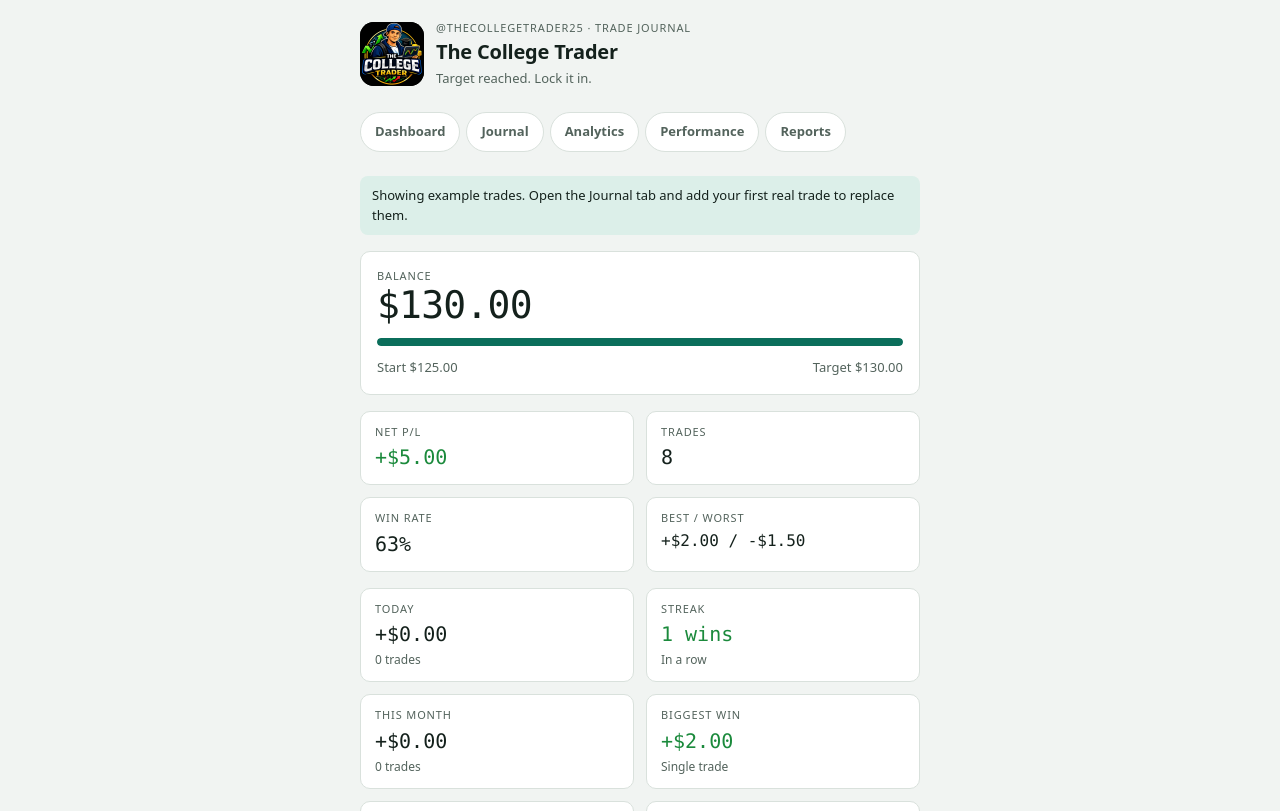
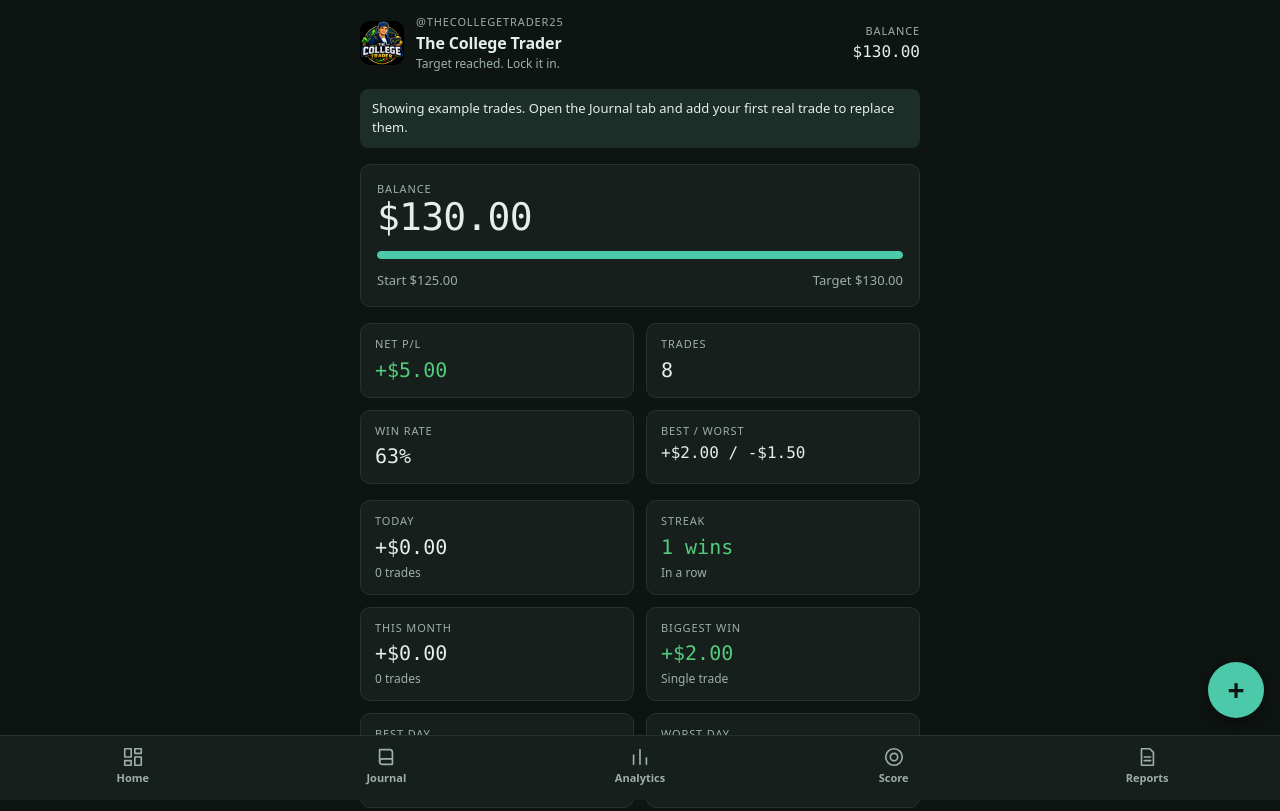
Before and after one commit to ashutosh04tiwari-ops/college-trader, a plain HTML site: page index.html in a window 1280 px wide. Shown: the top 811 px of the page. Drawn offline with Linux system fonts and the light colour scheme.

Commit message:
Add files via upload

```diff
--- a/index.html
+++ b/index.html
@@ -11,6 +11,7 @@
 <meta name="mobile-web-app-capable" content="yes">
 <meta name="apple-mobile-web-app-title" content="College Trader">
 <meta name="apple-mobile-web-app-status-bar-style" content="default">
+<script>try{var __t=localStorage.getItem("ct-theme");document.documentElement.setAttribute("data-theme",__t==="light"?"light":"dark");}catch(e){document.documentElement.setAttribute("data-theme","dark");}</script>
 <style>html{padding-top:env(safe-area-inset-top,0px);padding-bottom:env(safe-area-inset-bottom,0px)}body{margin:0}</style>
 <title>The College Trader</title>
 <style>
@@ -67,17 +68,19 @@ body {
   font-family: var(--font-body);
   font-size: 15px;
   line-height: 1.5;
-  padding-block: 20px 40px;
+  padding-block: 14px 110px;
   padding-left: max(16px, env(safe-area-inset-left, 0px));
   padding-right: max(16px, env(safe-area-inset-right, 0px));
 }
 .wrap { max-width: 560px; margin: 0 auto; display: flex; flex-direction: column; gap: 16px; }
 .num { font-family: var(--font-num); font-variant-numeric: tabular-nums; }
-h1 { margin: 0; font-size: 20px; font-weight: 600; letter-spacing: -0.01em; text-wrap: balance; }
+h1 { margin: 0; font-size: 16px; font-weight: 600; letter-spacing: -0.01em; text-wrap: balance; }
 .brand { display: flex; align-items: center; gap: 12px; }
-.logo { width: 64px; height: 64px; border-radius: 14px; flex: none; background: #000; }
+.logo { width: 44px; height: 44px; border-radius: 10px; flex: none; background: #000; }
+.hb { margin-left: auto; text-align: right; flex: none; }
+.hb .num { font-size: 16px; font-weight: 500; }
 .bt { min-width: 0; }
-.sub { margin: 2px 0 0; color: var(--ink-2); font-size: 13px; }
+.sub { margin: 0; color: var(--ink-2); font-size: 12px; }
 .card { background: var(--surface); border: 1px solid var(--line); border-radius: 10px; padding: 16px; }
 .label { font-size: 11px; letter-spacing: 0.08em; text-transform: uppercase; color: var(--ink-2); }
 .hero { display: flex; flex-direction: column; gap: 12px; }
@@ -162,10 +165,25 @@ select { font: inherit; }
 .bbar i { display: block; height: 100%; border-radius: 3px; }
 .bnone { font-size: 13px; color: var(--ink-2); margin: 8px 0 0; }
 [hidden] { display: none !important; }
-.tabs { position: sticky; top: 0; z-index: 5; display: flex; gap: 6px; overflow-x: auto; padding: 8px 0; background: var(--bg); scrollbar-width: none; }
-.tabs::-webkit-scrollbar { display: none; }
-.tabs button { flex: none; min-height: 40px; padding: 6px 14px; border-radius: 20px; background: var(--surface); color: var(--ink-2); border: 1px solid var(--line); font-weight: 600; font-size: 13px; white-space: nowrap; }
-.tabs button.on { background: var(--accent); color: var(--on-fill); border-color: var(--accent); }
+.tabs { position: fixed; left: 0; right: 0; bottom: 0; z-index: 20; display: grid; grid-template-columns: repeat(5, minmax(0, 1fr)); background: var(--surface); border-top: 1px solid var(--line); padding: 6px 6px calc(6px + env(safe-area-inset-bottom, 0px)); }
+.tabs button { background: transparent; border: 0; color: var(--ink-2); display: flex; flex-direction: column; align-items: center; gap: 2px; font-size: 11px; font-weight: 600; min-height: 52px; padding: 4px 0; border-radius: 10px; }
+.tabs svg { width: 22px; height: 22px; fill: none; stroke: currentColor; stroke-width: 1.8; stroke-linecap: round; stroke-linejoin: round; }
+.tabs button.on { color: var(--accent); }
+.fab { position: fixed; right: max(16px, env(safe-area-inset-right, 0px)); bottom: calc(82px + env(safe-area-inset-bottom, 0px)); width: 56px; height: 56px; min-height: 56px; border-radius: 50%; background: var(--accent); color: var(--on-fill); font-size: 30px; line-height: 1; padding: 0; border: 0; box-shadow: 0 4px 14px rgba(0,0,0,0.4); z-index: 19; }
+#splash { position: fixed; inset: 0; z-index: 100; background: #000; display: flex; align-items: center; justify-content: center; animation: splashout 0.4s ease 0.9s forwards; }
+#splash img { width: 120px; height: 120px; border-radius: 24px; }
+@keyframes splashout { to { opacity: 0; visibility: hidden; } }
+@keyframes fadein { from { opacity: 0; transform: translateY(6px); } to { opacity: 1; transform: none; } }
+.panel:not([hidden]) { animation: fadein 0.25s ease; }
+.list.tl { gap: 10px; display: flex; flex-direction: column; }
+.list.tl li { display: grid; grid-template-columns: minmax(0, 1fr) auto; gap: 6px 10px; align-items: start; background: var(--bg); border: 1px solid var(--line); border-left: 4px solid var(--line); border-radius: 12px; padding: 12px; }
+.list.tl li.w { border-left-color: var(--profit); }
+.list.tl li.l { border-left-color: var(--loss); }
+.list.tl .tpl { font-size: 18px; }
+.tfoot { grid-column: 1 / -1; display: flex; justify-content: space-between; align-items: center; gap: 8px; }
+.badge { display: inline-block; font-size: 11px; font-weight: 700; letter-spacing: 0.05em; text-transform: uppercase; padding: 2px 8px; border-radius: 10px; margin-right: 6px; }
+.badge.buy { background: color-mix(in srgb, var(--profit) 22%, transparent); color: var(--profit); }
+.badge.sell { background: color-mix(in srgb, var(--loss) 22%, transparent); color: var(--loss); }
 .panel { display: flex; flex-direction: column; gap: 16px; }
 .shead { display: flex; justify-content: space-between; align-items: flex-start; gap: 12px; }
 .score { font-family: var(--font-num); font-size: 44px; font-weight: 500; line-height: 1; letter-spacing: -0.02em; }
@@ -183,26 +201,19 @@ select { font: inherit; }
 .settings { display: grid; grid-template-columns: repeat(2, minmax(0, 1fr)); gap: 10px; margin-top: 10px; }
 .empty { color: var(--ink-2); font-size: 14px; padding: 8px 0 2px; }
 .status { font-size: 12px; color: var(--ink-2); text-align: center; }
-@media (prefers-reduced-motion: reduce) { .bar > i { transition: none; } }
+@media (prefers-reduced-motion: reduce) { .bar > i { transition: none; } .panel:not([hidden]), #splash { animation: none; } #splash { display: none; } }
 </style>
 
 <div class="wrap">
   <div class="brand">
-    <img class="logo" src="logo.png" alt="The College Trader logo" width="64" height="64">
+    <img class="logo" src="logo.png" alt="The College Trader logo" width="44" height="44">
     <div class="bt">
-    <div class="label">@thecollegetrader25 &middot; Trade journal</div>
+    <div class="label">@thecollegetrader25</div>
     <h1>The College Trader</h1>
     <p class="sub" id="subtitle">XAUUSD scalps, one line per trade.</p>
     </div>
+    <div class="hb"><div class="label">Balance</div><div class="num" id="hbal">$0.00</div></div>
   </div>
-
-  <nav class="tabs" role="tablist" aria-label="Journal sections">
-    <button type="button" role="tab" id="tab-dash">Dashboard</button>
-    <button type="button" role="tab" id="tab-journal">Journal</button>
-    <button type="button" role="tab" id="tab-analytics">Analytics</button>
-    <button type="button" role="tab" id="tab-perf">Performance</button>
-    <button type="button" role="tab" id="tab-reports">Reports</button>
-  </nav>
 
   <div class="panel" id="p-dash">
   <div id="banner2" class="note-banner" hidden>Showing example trades. Open the Journal tab and add your first real trade to replace them.</div>
@@ -247,7 +258,7 @@ select { font: inherit; }
   </div>
 
   <div class="panel" id="p-journal" hidden>
-  <section class="card" aria-label="Add a trade">
+  <section class="card" aria-label="Add a trade" id="addcard">
     <div class="label">Add trade</div>
     <div id="banner" class="note-banner" style="margin-top:10px" hidden>These 8 trades are examples. Add your first real trade or note and they will be removed.</div>
     <div class="form">
@@ -335,7 +346,7 @@ select { font: inherit; }
 
   <section class="card" aria-label="Trade list">
     <div class="label">Trades, newest first</div>
-    <ul class="list" id="list"></ul>
+    <ul class="list tl" id="list"></ul>
     <div class="empty" id="empty" hidden>No trades yet. Add your first one above.</div>
   </section>
   </div>
@@ -412,6 +423,7 @@ select { font: inherit; }
 
   <section class="card" aria-label="Account settings">
     <div class="label">Account</div>
+    <button type="button" class="b-ghost" id="themebtn" style="margin-top:10px"></button>
     <div class="settings">
       <div class="field"><label class="tmeta" for="start">Start balance ($)</label><input id="start" type="number" inputmode="decimal" step="0.01" min="0"></div>
       <div class="field"><label class="tmeta" for="target">Target ($)</label><input id="target" type="number" inputmode="decimal" step="0.01" min="0"></div>
@@ -433,6 +445,15 @@ select { font: inherit; }
   <div class="status" id="status"></div>
 </div>
 
+  <nav class="tabs" role="tablist" aria-label="Journal sections">
+    <button type="button" role="tab" id="tab-dash"><svg viewBox="0 0 24 24" aria-hidden="true"><rect x="3" y="3" width="7" height="9"/><rect x="14" y="3" width="7" height="5"/><rect x="14" y="12" width="7" height="9"/><rect x="3" y="16" width="7" height="5"/></svg><span>Home</span></button>
+    <button type="button" role="tab" id="tab-journal"><svg viewBox="0 0 24 24" aria-hidden="true"><path d="M5 4h11a3 3 0 0 1 3 3v13H8a3 3 0 0 1-3-3z"/><path d="M5 17a3 3 0 0 1 3-3h11"/></svg><span>Journal</span></button>
+    <button type="button" role="tab" id="tab-analytics"><svg viewBox="0 0 24 24" aria-hidden="true"><path d="M5 20V10M12 20V4M19 20v-7"/></svg><span>Analytics</span></button>
+    <button type="button" role="tab" id="tab-perf"><svg viewBox="0 0 24 24" aria-hidden="true"><circle cx="12" cy="12" r="9"/><circle cx="12" cy="12" r="4"/></svg><span>Score</span></button>
+    <button type="button" role="tab" id="tab-reports"><svg viewBox="0 0 24 24" aria-hidden="true"><path d="M6 3h9l4 4v14H6z"/><path d="M9 12h7M9 16h7"/></svg><span>Reports</span></button>
+  </nav>
+  <button type="button" class="fab" id="fab" aria-label="Add trade">+</button>
+  <div id="splash" aria-hidden="true"><img src="logo.png" alt="" width="120" height="120"></div>
 <script>
 (function () {
   var EXAMPLE = {
@@ -477,6 +498,7 @@ select { font: inherit; }
     var wins = t.filter(function (x) { return x.pl > 0; }).length;
 
     $('bal').textContent = money(last);
+    $('hbal').textContent = money(last);
     $('startlbl').textContent = 'Start ' + money(state.start);
     $('targetlbl').textContent = 'Target ' + money(state.target);
     var span = state.target - state.start;
@@ -592,7 +614,7 @@ select { font: inherit; }
       $('tab-' + t).setAttribute('aria-selected', on ? 'true' : 'false');
     });
     try { localStorage.setItem('ct-tab', name); } catch (e) {}
-    try { window.scrollTo(0, 0); $('tab-' + name).scrollIntoView({ inline: 'center', block: 'nearest' }); } catch (e) {}
+    try { window.scrollTo(0, 0); } catch (e) {}
   }
 
   function tile(cls, label, value, vcls, sub) {
@@ -1107,25 +1129,26 @@ select { font: inherit; }
       (function (idx) {
         var tr = t[idx];
         var li = document.createElement('li');
-        var no = document.createElement('span'); no.className = 'tno'; no.textContent = '#' + (idx + 1);
+        li.className = tr.pl > 0 ? 'w' : tr.pl < 0 ? 'l' : '';
         var main = document.createElement('div'); main.className = 'tmain';
-        var note = document.createElement('div'); note.className = 'tnote'; note.textContent = [tr.tag, tr.logic || tr.note].filter(Boolean).join(' - ') || (tr.pl >= 0 ? 'Profit' : 'Loss');
-        var meta = document.createElement('div'); meta.className = 'tmeta';
-        meta.textContent = tr.t ? fmtDMY(tr.t) : 'Example';
-        main.appendChild(note);
-        var parts = [tr.res || (tr.pl > 0 ? 'Win' : tr.pl < 0 ? 'Loss' : 'BE')];
-        if (tr.dir) parts.push(tr.dir);
-        if (tr.entry !== undefined && tr.exit !== undefined) parts.push(tr.entry + ' > ' + tr.exit);
+        var top = document.createElement('div');
+        if (tr.dir) { var bd = document.createElement('span'); bd.className = 'badge ' + (tr.dir === 'Buy' ? 'buy' : 'sell'); bd.textContent = tr.dir; top.appendChild(bd); }
+        var note = document.createElement('span'); note.className = 'tnote'; note.textContent = [tr.tag, tr.logic || tr.note].filter(Boolean).join(' - ') || (tr.pl >= 0 ? 'Profit' : 'Loss');
+        top.appendChild(note); main.appendChild(top);
+        var parts = [];
+        if (tr.entry !== undefined && tr.exit !== undefined) parts.push(tr.entry + ' \u2192 ' + tr.exit);
         if (tr.lots !== undefined) parts.push(tr.lots + ' lot');
         if (tr.session) parts.push(tr.session);
         if (tr.fees) parts.push('Fees $' + tr.fees);
         if (parts.length) { var det = document.createElement('div'); det.className = 'tdet'; det.textContent = parts.join(' | '); main.appendChild(det); }
-        main.appendChild(meta);
         var pl = document.createElement('span'); pl.className = 'tpl ' + (tr.pl >= 0 ? 'pos' : 'neg'); pl.textContent = signed(tr.pl);
+        var foot = document.createElement('div'); foot.className = 'tfoot';
+        var meta = document.createElement('span'); meta.className = 'tmeta'; meta.textContent = '#' + (idx + 1) + ' \u00b7 ' + (tr.t ? fmtDMY(tr.t) : 'Example') + ' \u00b7 ' + (tr.res || (tr.pl > 0 ? 'Win' : tr.pl < 0 ? 'Loss' : 'BE'));
         var del = document.createElement('button'); del.type = 'button'; del.className = 'del'; del.textContent = 'Delete';
         del.setAttribute('aria-label', 'Delete trade ' + (idx + 1));
         del.onclick = function () { removeTrade(idx); };
-        li.appendChild(no); li.appendChild(main); li.appendChild(pl); li.appendChild(del);
+        foot.appendChild(meta); foot.appendChild(del);
+        li.appendChild(main); li.appendChild(pl); li.appendChild(foot);
         ul.appendChild(li);
       })(i);
     }
@@ -1296,6 +1319,18 @@ select { font: inherit; }
   ['week', 'month', 'last', 'all'].forEach(function (k) { $('rp-' + k).onclick = function () { rptPeriod = k; $('rmsg').textContent = ''; renderReport(); }; });
   $('rcopy').onclick = rcopy;
   $('rcsv').onclick = rcsv;
+  $('fab').onclick = function () {
+    showTab('journal');
+    setTimeout(function () { var c = $('addcard'); if (c && c.scrollIntoView) c.scrollIntoView({ behavior: 'smooth', block: 'start' }); }, 60);
+  };
+  function applyTheme(t) {
+    document.documentElement.setAttribute('data-theme', t);
+    try { localStorage.setItem('ct-theme', t); } catch (e) {}
+    var m = document.querySelector('meta[name="theme-color"]'); if (m) m.setAttribute('content', t === 'light' ? '#f1f4f2' : '#0b0f14');
+    $('themebtn').textContent = t === 'light' ? 'Switch to dark theme' : 'Switch to light theme';
+  }
+  $('themebtn').onclick = function () { applyTheme(document.documentElement.getAttribute('data-theme') === 'light' ? 'dark' : 'light'); };
+  applyTheme(document.documentElement.getAttribute('data-theme') === 'light' ? 'light' : 'dark');
   $('expcsv').onclick = exportCsv;
   $('expjson').onclick = exportBackup;
   $('impbtn').onclick = function () { $('impfile').click(); };
--- a/sw.js
+++ b/sw.js
@@ -1,4 +1,4 @@
-var CACHE = 'college-trader-v9';
+var CACHE = 'college-trader-v10';
 var FILES = ['./', 'index.html', 'manifest.webmanifest', 'icon-192.png', 'icon-512.png', 'apple-touch-icon.png', 'logo.png'];
 self.addEventListener('install', function (e) {
   e.waitUntil(caches.open(CACHE).then(function (c) { return c.addAll(FILES); }));
```
